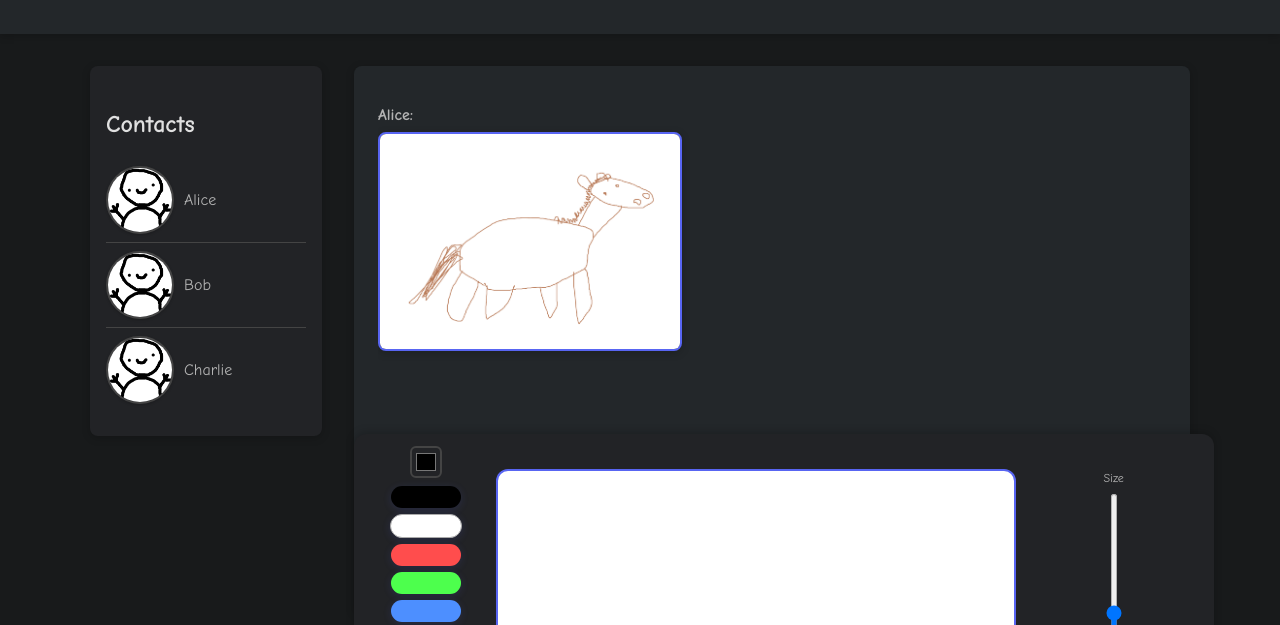
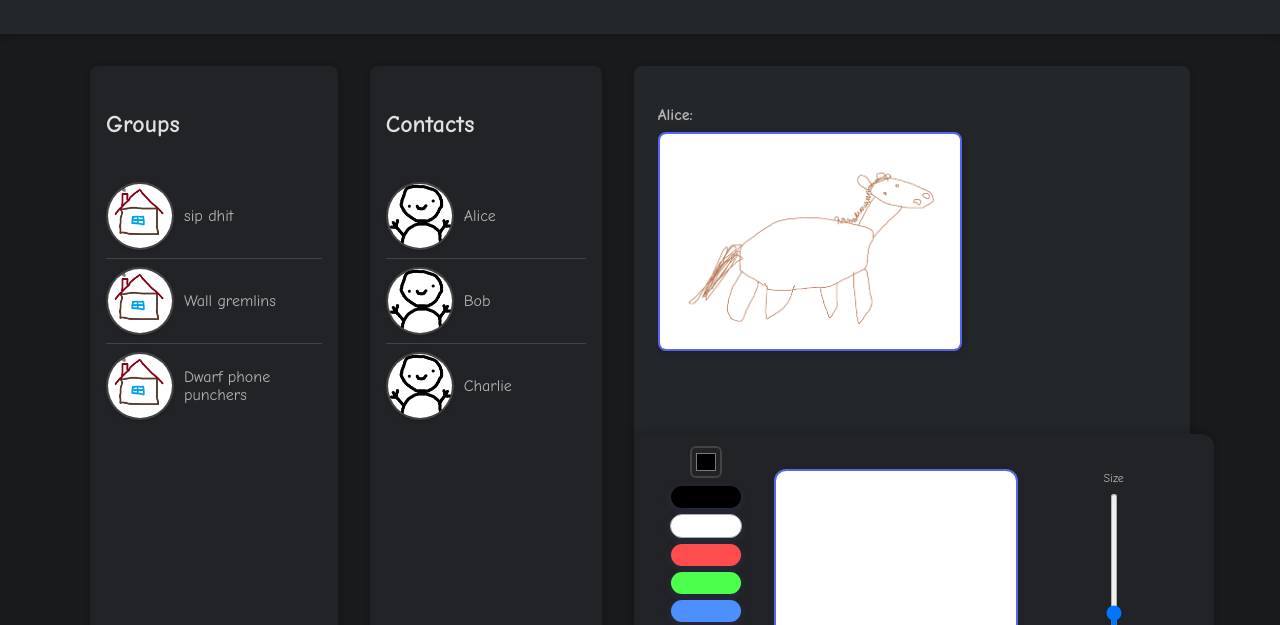
Before and after one commit to 23DP4RDavi/DrawingSite, a plain HTML site: page index.html in a window 1280 px wide. Shown: the part 78-703 px from the top of the page. Drawn offline with Linux system fonts and the light colour scheme.

Commit message:
added groups

```diff
--- a/index.html
+++ b/index.html
@@ -25,6 +25,23 @@
 		</div>
 	</header>
 	<div class="container">
+		<aside>
+			<h2>Groups</h2>
+			<ul class="group-list">
+				<li class="group-item">
+					<img class="group-pic" src="group.png" alt="sip dhit group" />
+					<span>sip dhit</span>
+				</li>
+				<li class="group-item">
+					<img class="group-pic" src="group.png" alt="Wall gremlins group" />
+					<span>Wall gremlins</span>
+				</li>
+				<li class="group-item">
+					<img class="group-pic" src="group.png" alt="Dwarf phone punchers group" />
+					<span>Dwarf phone punchers</span>
+				</li>
+			</ul>
+		</aside>
 		<aside>
 			<h2>Contacts</h2>
 			<ul class="contacts-list">
--- a/style.css
+++ b/style.css
@@ -196,6 +196,7 @@ header {
 	width: 100%;
 	gap: 32px;
 	flex-grow: 1;
+	align-items: stretch;
 }
 
 aside {
@@ -205,7 +206,8 @@ aside {
 	min-width: 200px;
 	max-width: 250px;
 	box-shadow: 0 2px 8px var(--shadow-color);
-	height: fit-content;
+	display: flex;
+	flex-direction: column;
 }
 
 .contacts-list {
@@ -239,6 +241,34 @@ aside {
 
 .contacts-list li:last-child {
 	border-bottom: none;
+}
+
+/* Groups list styling */
+.group-list {
+	list-style: none;
+	padding: 0;
+	margin: 16px 0 0 0;
+}
+
+.group-item {
+	display: flex;
+	align-items: center;
+	gap: 10px;
+	padding: 8px 0;
+	border-bottom: 1px solid var(--border-color);
+	color: var(--text-secondary);
+}
+
+.group-item:last-child { border-bottom: none; }
+
+.group-pic {
+	width: 64px;
+	height: 64px;
+	border-radius: 50%;
+	object-fit: cover;
+	border: 2px solid var(--border-color);
+	background: var(--bg-primary);
+	box-shadow: 0 1px 3px var(--shadow-color);
 }
 
 main {
@@ -397,6 +427,9 @@ main {
 
 	/* Slightly smaller avatars on mobile */
 	.contacts-list .avatar { width: 28px; height: 28px; }
+
+	/* Slightly smaller group pics on mobile */
+	.group-pic { width: 32px; height: 32px; }
 }
 
 @media (max-width: 480px) {
```
Also changed, not shown: group.png (added).
